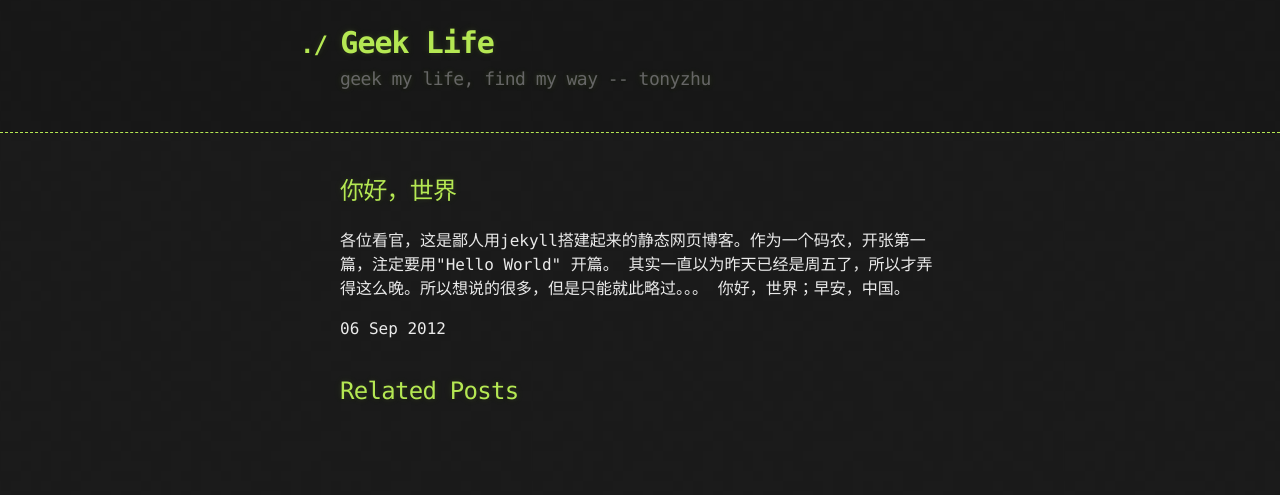
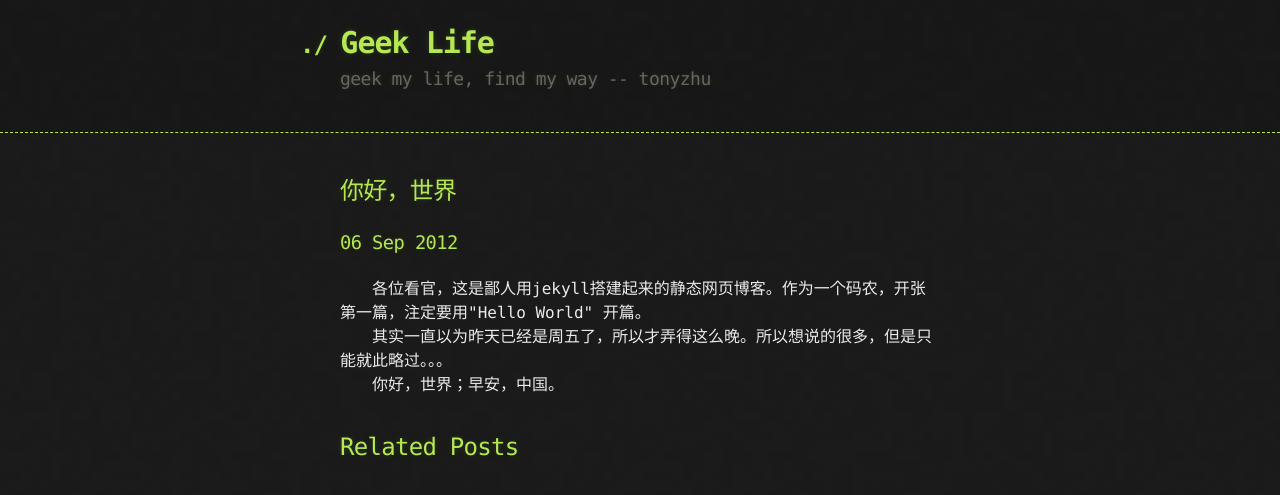
Before and after one commit to tonyzhu/tonyzhu.github.com, a Jekyll site: the page built from _posts/2012-09-06-hello-world.html, in a window 1280 px wide. Shown: the top 495 px of the page. Built offline with Jekyll 4.4.1, drawn with Linux system fonts in a browser that asks for light colours; Markdown is read by kramdown in place of the engine named in the settings.

Commit message:
修改第一篇的格式

```diff
--- a/_posts/2012-09-06-hello-world.html
+++ b/_posts/2012-09-06-hello-world.html
@@ -3,9 +3,15 @@ layout: post
 title: 你好，世界
 ---
 <h2>{{ page.title }}</h2>
-<p>  各位看官，这是鄙人用jekyll搭建起来的静态网页博客。作为一个码农，开张第一篇，注定要用"Hello
-World" 开篇。
-    其实一直以为昨天已经是周五了，所以才弄得这么晚。所以想说的很多，但是只能就此略过。。。
-    你好，世界；早安，中国。
-</p>
-<p>{{ page.date | date_to_string }}</p>
+<h3>{{ page.date | date_to_string }}</h3>
+<div style="text-indent: 2em">
+    <p style="margin: 0px; padding: 0px">
+    各位看官，这是鄙人用jekyll搭建起来的静态网页博客。作为一个码农，开张第一篇，注定要用"Hello World" 开篇。<br>
+    </p>
+    <p style="margin: 0px; padding: 0px">
+    其实一直以为昨天已经是周五了，所以才弄得这么晚。所以想说的很多，但是只能就此略过。。。<br>
+    </p>
+    <p style="margin: 0px; padding: 0px">
+    你好，世界；早安，中国。<br>
+    </p>
+</div>
```
